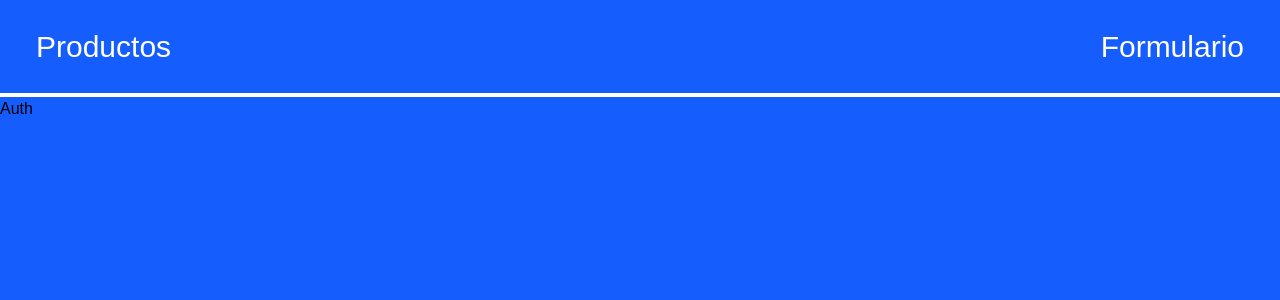
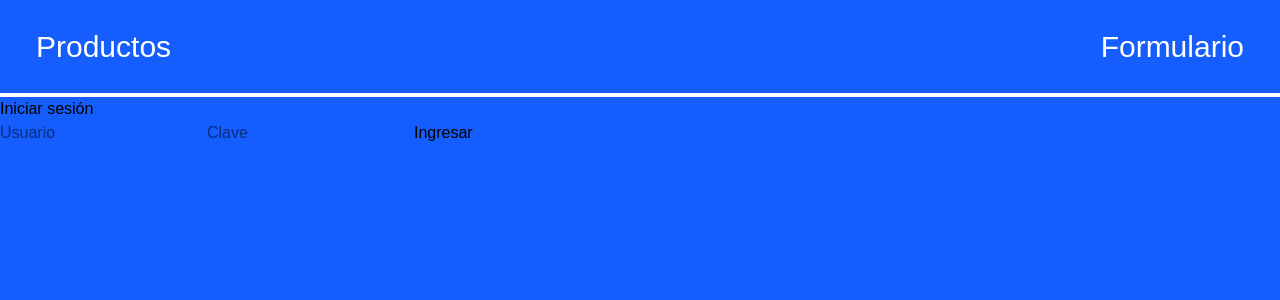
Before and after one commit to santimontironi/crud-Django-Rest-ReactJs, a React (Vite) app in the folder frontend/: page /auth in a window 1280 px wide. Shown: the top 300 px of the page. Built offline with nearby package versions, Linux system fonts and the light colour scheme; a web font is replaced by a local one.

Commit message:
logica del componente Auth.jsx agregada

```diff
--- a/frontend/pages/Auth.jsx
+++ b/frontend/pages/Auth.jsx
@@ -1,5 +1,36 @@
+import { useState } from "react"
+import { useNavigate } from "react-router-dom"
+import { login } from "../api/fetch"
+
 export const Auth = () => {
+  const[error,setError] = useState("")
+  const[username,setUsername] = useState("")
+  const[password,setPassword] = useState("")
+  const navigate = useNavigate()
+
+  async function handleSubmit(e){
+    e.preventDefault()
+    try{
+      await login(username,password)
+      navigate('/productos')
+    }
+    catch(error){
+      setError("Usuario o contraseña incorrectos")
+      console.log(error)
+    }
+  }
+
   return (
-    <div>Auth</div>
+    <div className="login">
+      <h2>Iniciar sesión</h2>
+      <form onSubmit={handleSubmit}>
+        <input type="text" placeholder="Usuario" value={username} onChange={(e) => setUsername(e.target.value)} required/>
+        <input type="password" placeholder="Clave" value={password} onChange={(e) => setPassword(e.target.value)} required/>
+        <input type="submit" value="Ingresar" />
+      </form>
+      {error &&(
+        <p>Hubo un error: {error}</p>
+      )}
+    </div>
   )
 }
```
